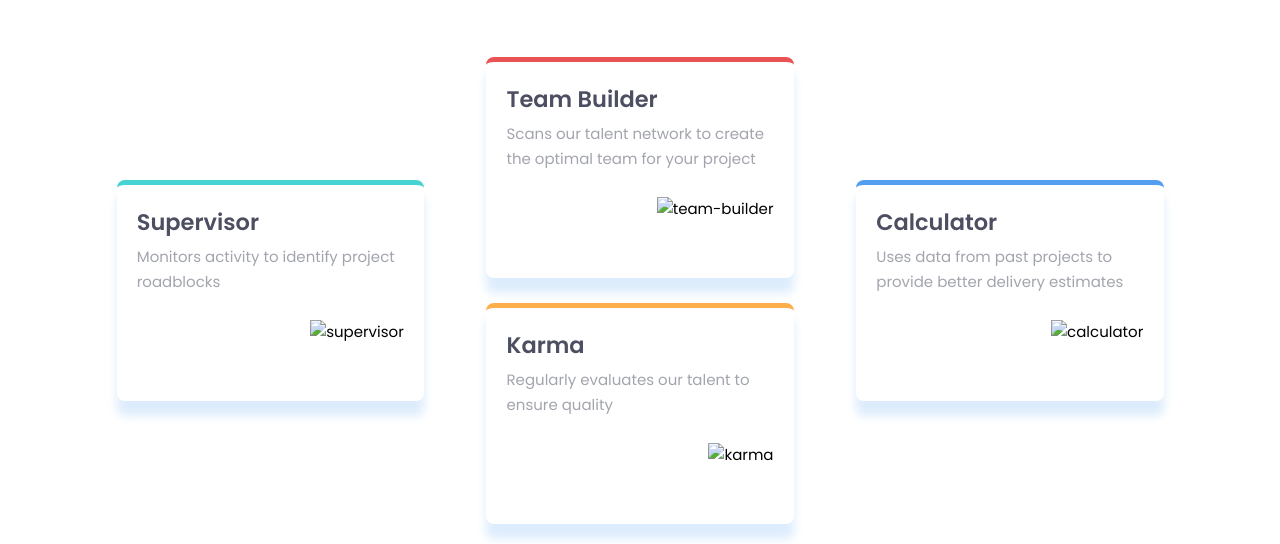
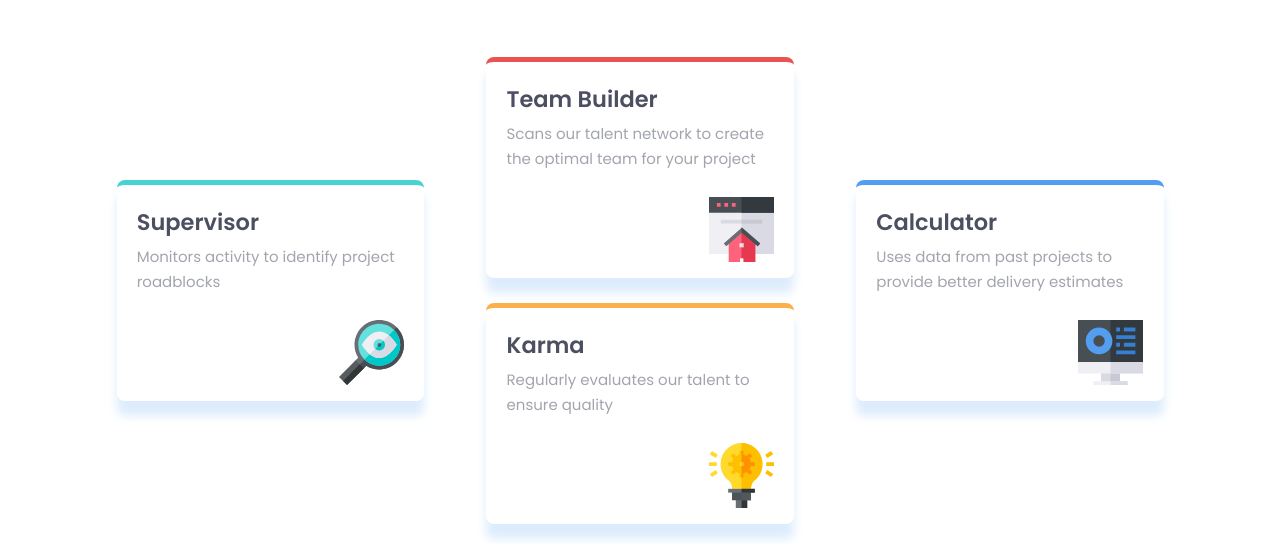
Before and after one commit to DariusMatthews/feature-cards_page, a website: page index.html in a window 1280 px wide. Shown: the part 256-800 px from the top of the page. Drawn offline with nearby package versions, Linux system fonts and the light colour scheme; files that its build step writes are made by us from their sources; the site is published under a folder, as on GitHub Pages, so addresses that start at the root find nothing.

Commit message:
fixing images

```diff
--- a/index.html
+++ b/index.html
@@ -36,7 +36,7 @@
           Monitors activity to identify project roadblocks
         </p>
         <div class="card__img-container">
-          <img class="card__img" src="/images/icon-supervisor.svg" alt="supervisor">
+          <img class="card__img" src="./images/icon-supervisor.svg" alt="supervisor">
         </div>
       </div>
 
@@ -49,7 +49,7 @@
           Scans our talent network to create the optimal team for your project
         </p>
         <div class="card__img-container">
-          <img class="card__img" src="/images/icon-team-builder.svg" alt="team-builder">
+          <img class="card__img" src="./images/icon-team-builder.svg" alt="team-builder">
         </div>
       </div>
 
@@ -62,7 +62,7 @@
           Regularly evaluates our talent to ensure quality
         </p>
         <div class="card__img-container">
-          <img class="card__img" src="/images/icon-karma.svg" alt="karma">
+          <img class="card__img" src="./images/icon-karma.svg" alt="karma">
         </div>
       </div>
 
@@ -75,7 +75,7 @@
           Uses data from past projects to provide better delivery estimates
         </p>
         <div class="card__img-container">
-          <img class="card__img" src="/images/icon-calculator.svg" alt="calculator">
+          <img class="card__img" src="./images/icon-calculator.svg" alt="calculator">
         </div>
       </div>
 
```
